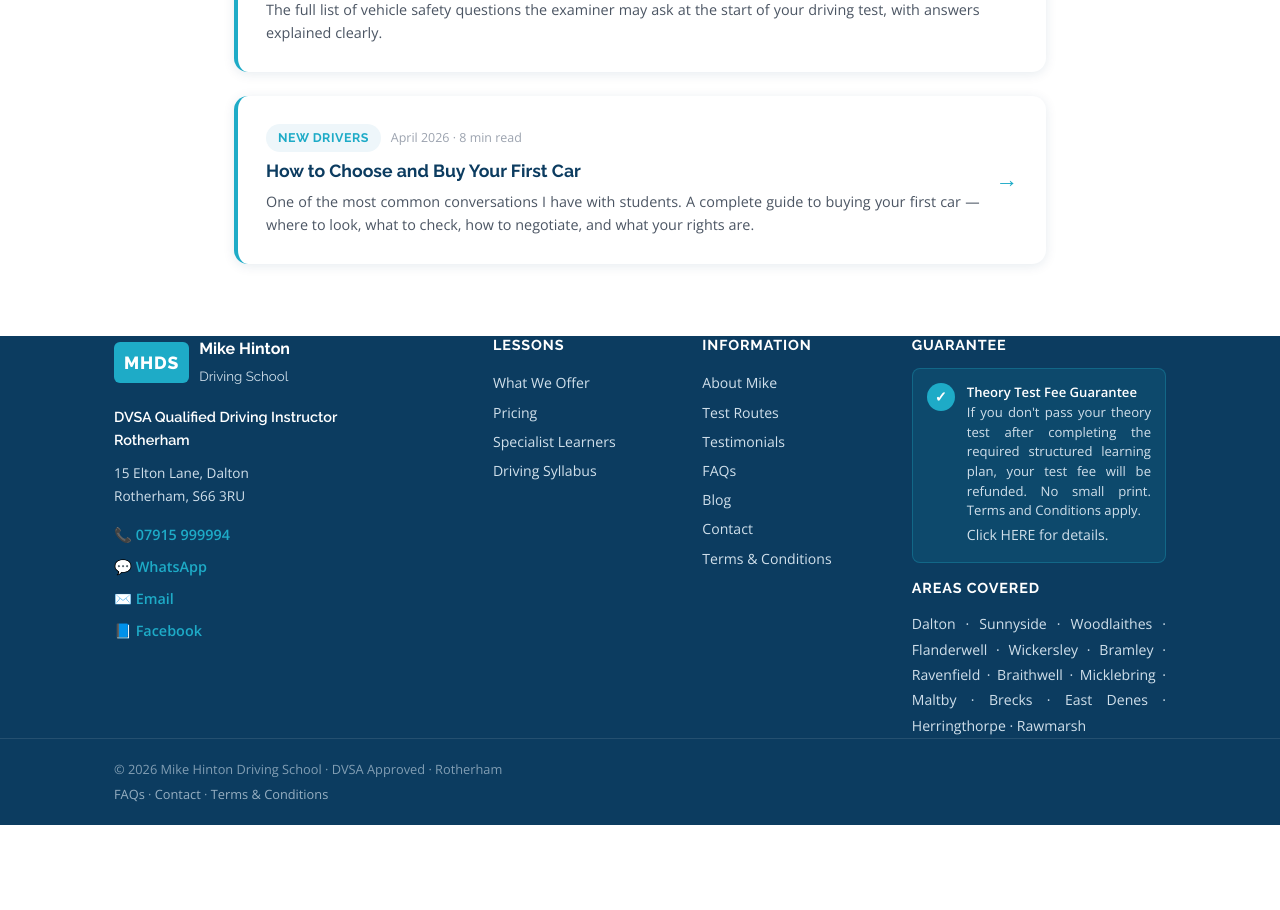
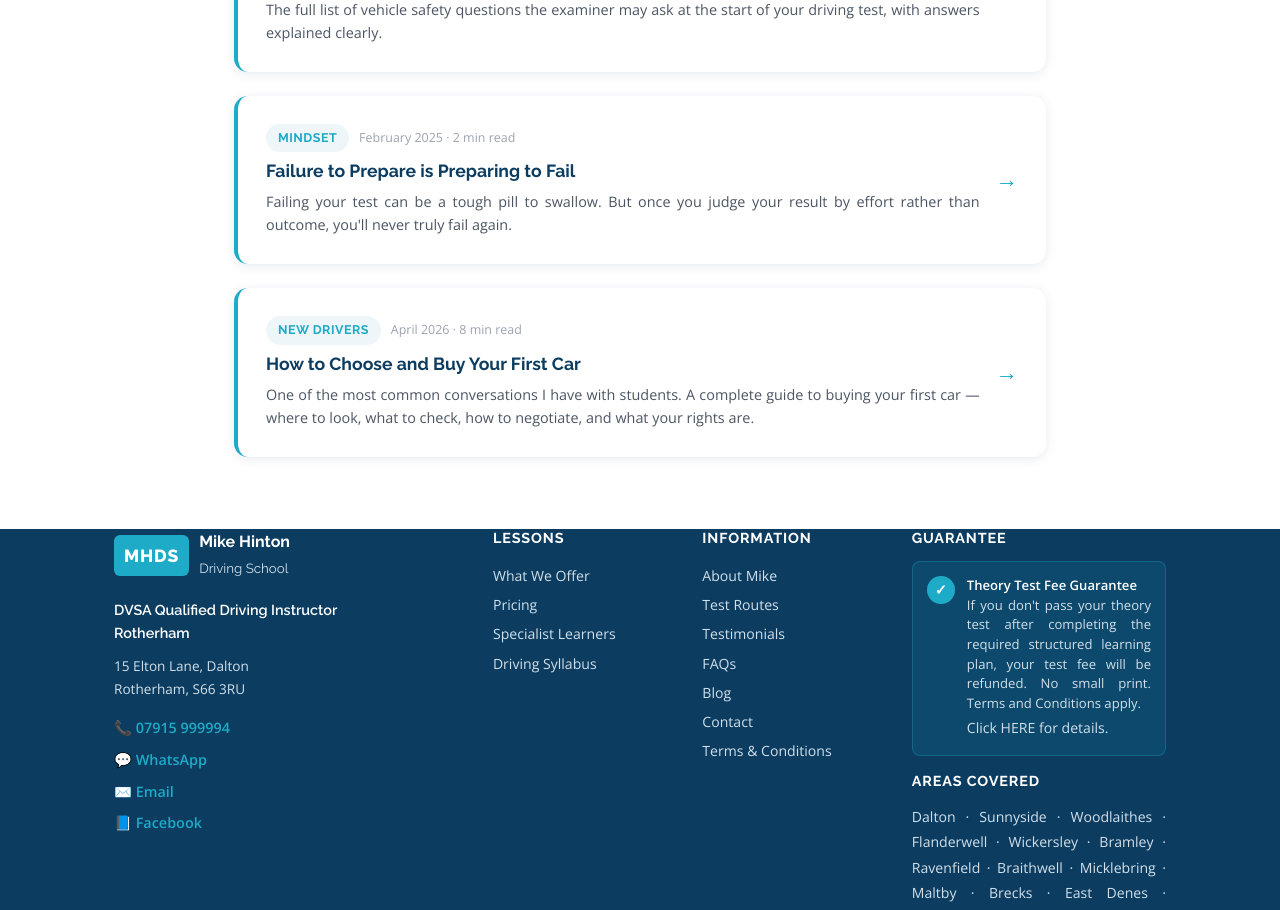
Before and after one commit to mikehinton-wq/mods-website, a React (Vite) app: page /blog in a window 1280 px wide. Shown: the part 1280-2190 px from the top of the page. Before the commit the page ends 2105 px from the top, so only its background shows below. Built offline with nearby package versions, Linux system fonts and the light colour scheme.

Commit message:
Update site

```diff
--- a/src/pages/Blog.jsx
+++ b/src/pages/Blog.jsx
@@ -40,6 +40,14 @@ const posts = [
     date: 'March 2026',
     readTime: '7 min read',
     tag: 'Theory',
+  },
+  {
+    slug: 'failure-to-prepare',
+    title: 'Failure to Prepare is Preparing to Fail',
+    excerpt: "Failing your test can be a tough pill to swallow. But once you judge your result by effort rather than outcome, you'll never truly fail again.",
+    date: 'February 2025',
+    readTime: '2 min read',
+    tag: 'Mindset',
   },
   {
     slug: 'how-to-buy-your-first-car',
```
